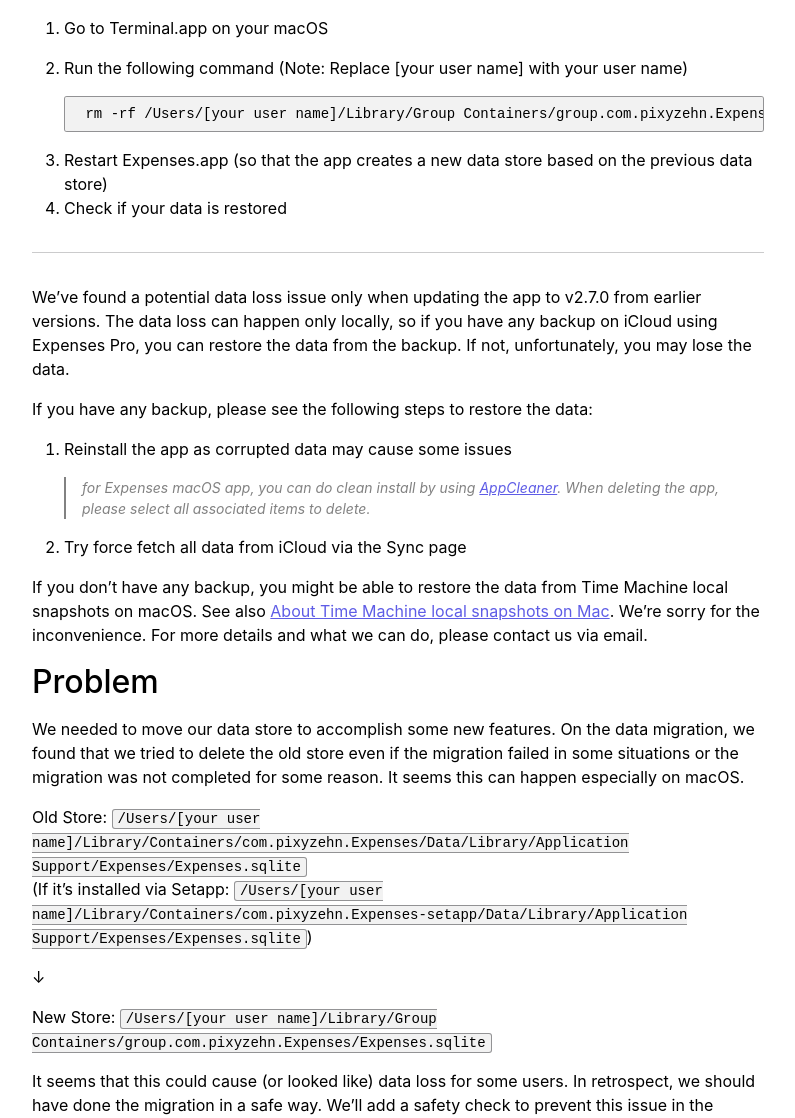
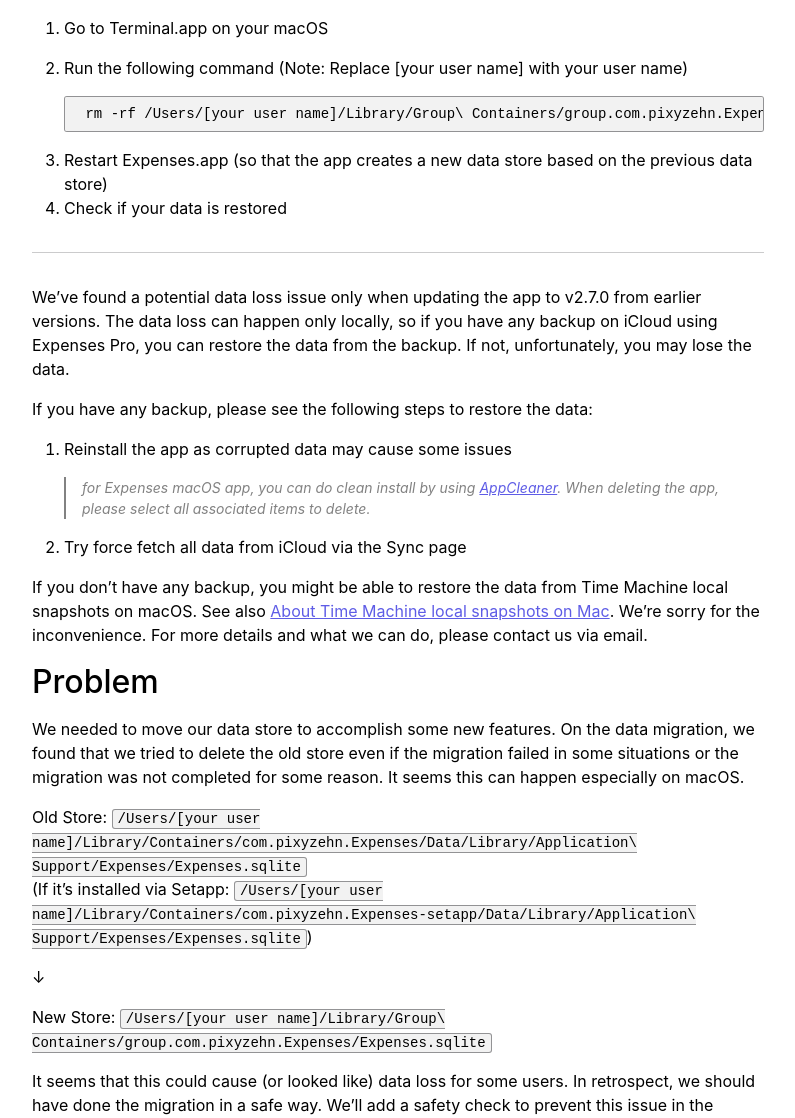
Before and after one commit to bluecometlabs/getexpenses.app, a Jekyll site: the page built from pages/faq/potential-data-loss-on-v2.7.0.md, in a window 1280 px wide. Shown: the part 254-1372 px from the top of the page, without its empty margins (242-1037 px from the left). Built offline with Jekyll 4.4.1, drawn with Linux system fonts in a browser that asks for light colours.

Commit message:
Fix file path

````diff
--- a/pages/faq/potential-data-loss-on-v2.7.0.md
+++ b/pages/faq/potential-data-loss-on-v2.7.0.md
@@ -14,7 +14,7 @@
 2. Run the following command (Note: Replace [your user name] with your user name)
 
     ```sh
-    rm -rf /Users/[your user name]/Library/Group Containers/group.com.pixyzehn.Expenses/Expenses.sqlite
+    rm -rf /Users/[your user name]/Library/Group\ Containers/group.com.pixyzehn.Expenses/Expenses.sqlite
     ```
 
 3. Restart Expenses.app (so that the app creates a new data store based on the previous data store)
@@ -39,13 +39,13 @@
 We needed to move our data store to accomplish some new features. On the data migration, we found that we tried to delete the old store even if the migration failed in some situations or the migration was not completed for some reason. It seems this can happen especially on macOS.
 
 Old Store:
-`/Users/[your user name]/Library/Containers/com.pixyzehn.Expenses/Data/Library/Application Support/Expenses/Expenses.sqlite`
-(If it's installed via Setapp: `/Users/[your user name]/Library/Containers/com.pixyzehn.Expenses-setapp/Data/Library/Application Support/Expenses/Expenses.sqlite`)
+`/Users/[your user name]/Library/Containers/com.pixyzehn.Expenses/Data/Library/Application\ Support/Expenses/Expenses.sqlite`
+(If it's installed via Setapp: `/Users/[your user name]/Library/Containers/com.pixyzehn.Expenses-setapp/Data/Library/Application\ Support/Expenses/Expenses.sqlite`)
 
 ↓
 
 New Store:
-`/Users/[your user name]/Library/Group Containers/group.com.pixyzehn.Expenses/Expenses.sqlite`
+`/Users/[your user name]/Library/Group\ Containers/group.com.pixyzehn.Expenses/Expenses.sqlite`
 
 It seems that this could cause (or looked like) data loss for some users. In retrospect, we should have done the migration in a safe way. We'll add a safety check to prevent this issue in the future.
 
````
